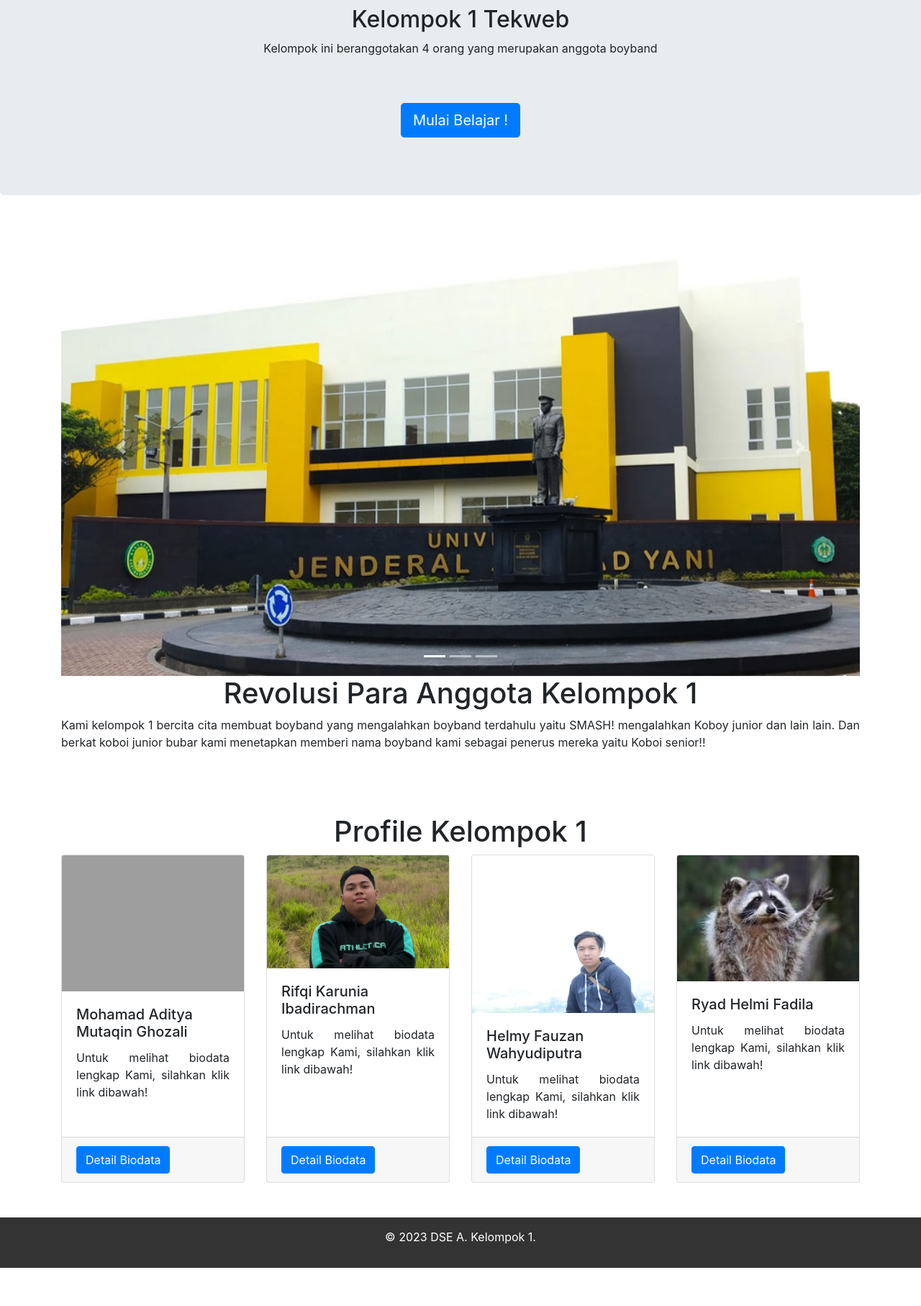
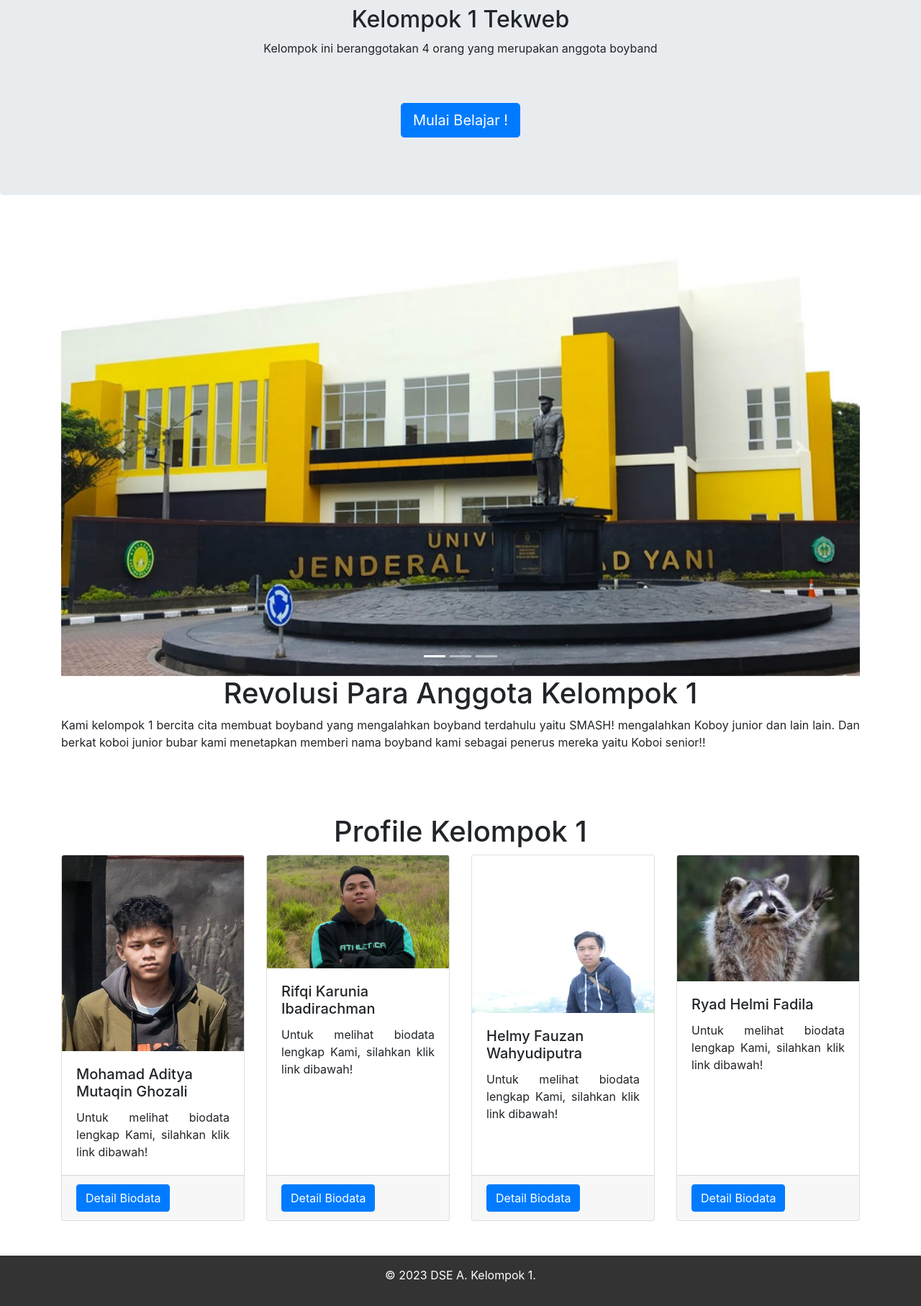
Before and after one commit to rifqikarunia1/tubesTekweb, a CodeIgniter app: page /database/index.php/aboutus in a window 1280 px wide. Shown: the part 158-1972 px from the top of the page at 72% size. Before the commit the page ends 1919 px from the top, so only its background shows below. Run offline with CodeIgniter, Linux system fonts and the light colour scheme; a user stored in the database is signed in; grey boxes are pictures that could not be loaded.

Commit message:
Menambahkan Image

```diff
--- a/application/views/aboutus.php
+++ b/application/views/aboutus.php
@@ -129,7 +129,7 @@
     <div class="container">
         <div class="card-deck">
             <div class="card">
-                <img class="card-img-top" src="<?php echo base_url('asset/image/punyaKepin.jpeg') ?>" alt="Card image cap">
+                <img class="card-img-top" src="<?php echo base_url('asset/image/punyakepin.jpg') ?>" alt="Card image cap">
                 <div class="card-body">
                     <h5 class="card-title">Mohamad Aditya Mutaqin Ghozali</h5>
                     <p class="card-text" align="justify">Untuk melihat biodata lengkap Kami, silahkan klik link dibawah!
@@ -148,7 +148,8 @@
                             <div class="modal-dialog" role="document">
                                 <div class="modal-content">
                                     <div class="modal-header">
-                                        <h5 class="modal-title" id="exampleModalLongTitle1">MOHAMAD ADITYA MUTTAQIN GHOZALI
+                                        <h5 class="modal-title" id="exampleModalLongTitle1">MOHAMAD ADITYA MUTTAQIN
+                                            GHOZALI
                                         </h5>
                                         <button type="button" class="close" data-dismiss="modal" aria-label="Close">
                                             <span aria-hidden="true">&times;</span>
@@ -156,13 +157,14 @@
                                     </div>
                                     <div class="modal-body">
                                         <div class="countainer">
-                                            <img src="<?php echo base_url('asset/image/rifqi.jpeg') ?>" alt="" class="img-fluid">
+                                            <img src="<?php echo base_url('asset/image/punyakepin.jpg') ?>" alt="" class="img-fluid">
 
                                             <div>Nama : Mohamad Aditya Muttaqin Ghozali</div>
                                             <div>NIM : 3411201006</div>
                                             <div>TTL : Bandung, 05 Juli 2002</div>
                                             <div>Almat : Sariwangi, rt/rw 02/10, Parongpong, Bandung Barat</div>
-                                            <div>MOTO : Bermimpilah yang indah-indah, karena kalau bermimpi jatuh dari gedung itu pasti kaget </div>
+                                            <div>MOTO : Bermimpilah yang indah-indah, karena kalau bermimpi jatuh dari
+                                                gedung itu pasti kaget </div>
                                             <div>Status : OTW GA JOMBLO !</div>
 
                                         </div>
@@ -256,7 +258,7 @@
                                     </div>
                                     <div class="modal-body">
                                         <div class="countainer">
-                                            <img src="<?php echo base_url('asset/image/rifqi.jpeg') ?>" alt="" class="img-fluid">
+                                            <img src="<?php echo base_url('asset/image/helmyf.jpg') ?>" alt="" class="img-fluid">
 
                                             <div>Nama : Helmy Fauzan Wahyudiputra</div>
                                             <div>NIM : 3411201008</div>
```
Also changed, not shown: asset/image/punyakepin.jpg (added).
